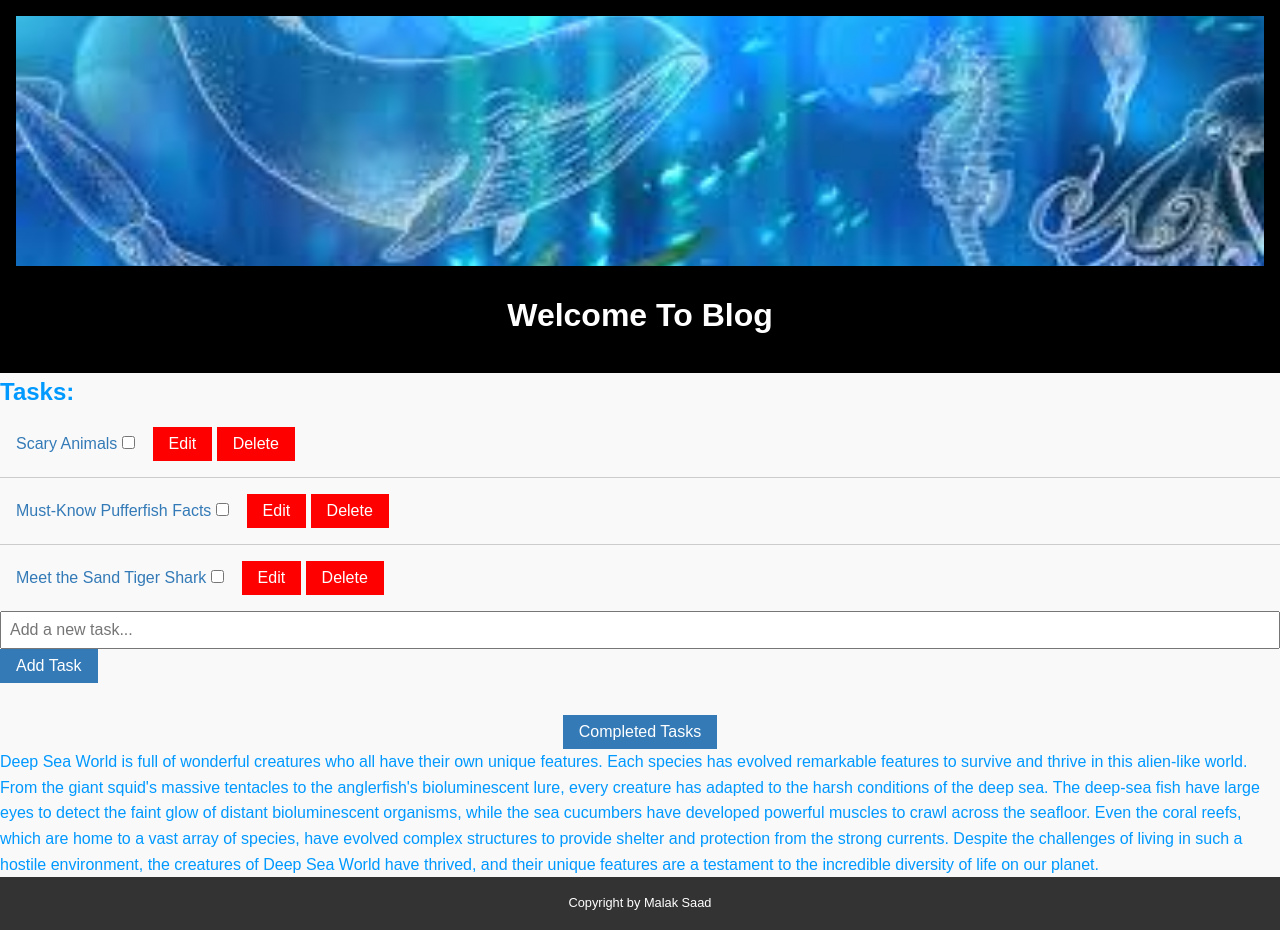
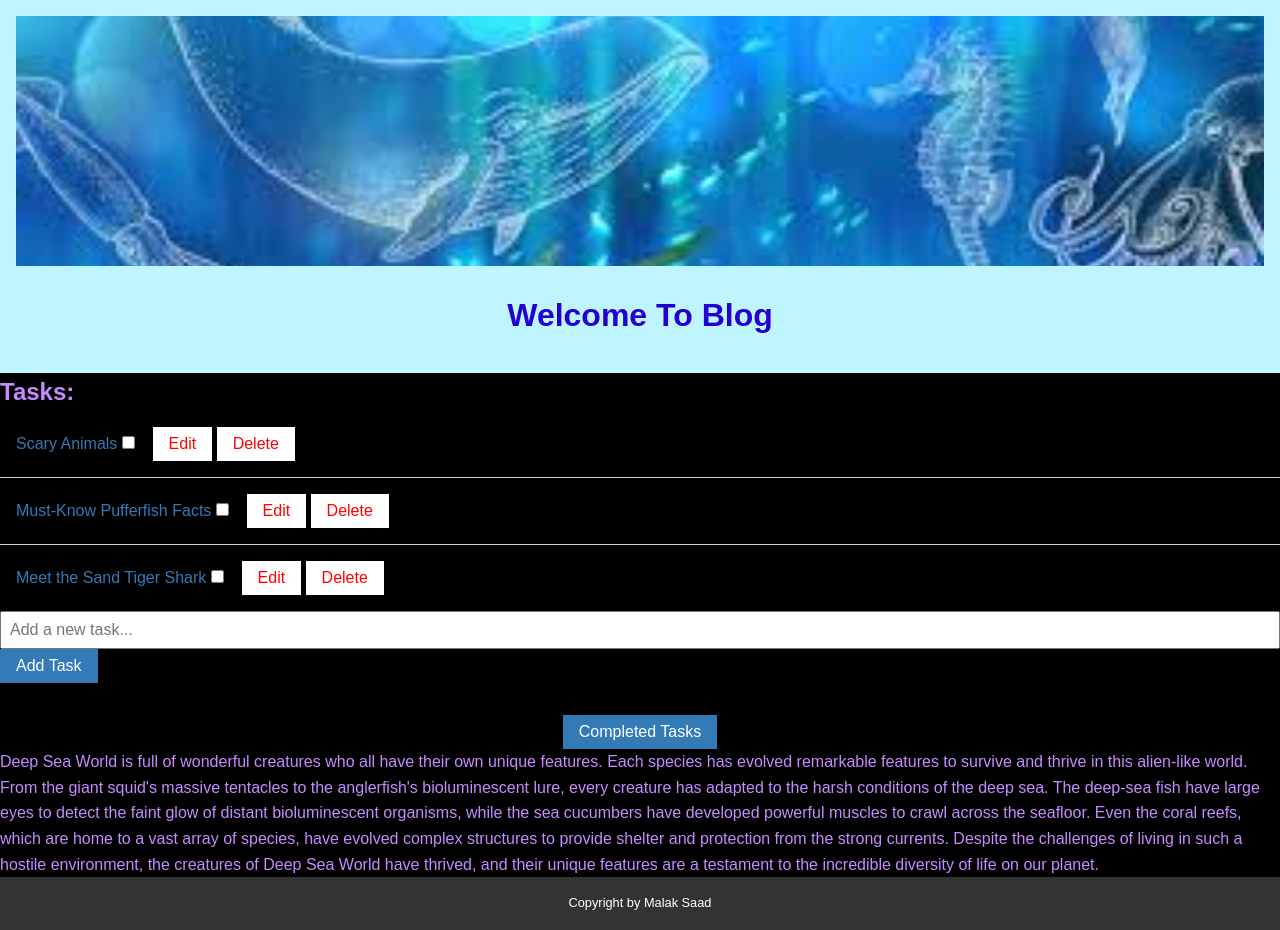
Before and after one commit to MalakSaad1/Task-Manager-To-Do-App, a React (Vite) app: page / in a window 1280 px wide. Built offline with nearby package versions, Linux system fonts and the light colour scheme.

Commit message:
added some codes

```diff
--- a/src/index.css
+++ b/src/index.css
@@ -9,13 +9,13 @@
 body {
   font-family: Arial, sans-serif;
   line-height: 1.6;
-  color: #0099ff;
-  background-color: #f9f9f9;
+  color: #c58bff;
+  background-color: #000000;
 }
 
 header {
-  background-color: #000000;
-  color: #fff;
+  background-color: #bef5ff;
+  color: #2600cf;
   padding: 1em;
   text-align: center;
 }
@@ -63,8 +63,8 @@ input[type="checkbox"] {
 }
 
 .edit-task, .delete-task {
-  background-color: #ff0000;
-  color: #fff;
+  background-color: #ffffff;
+  color: #ff0000;
   border: none;
   padding: 0.5em 1em;
   font-size: 1em;
```
